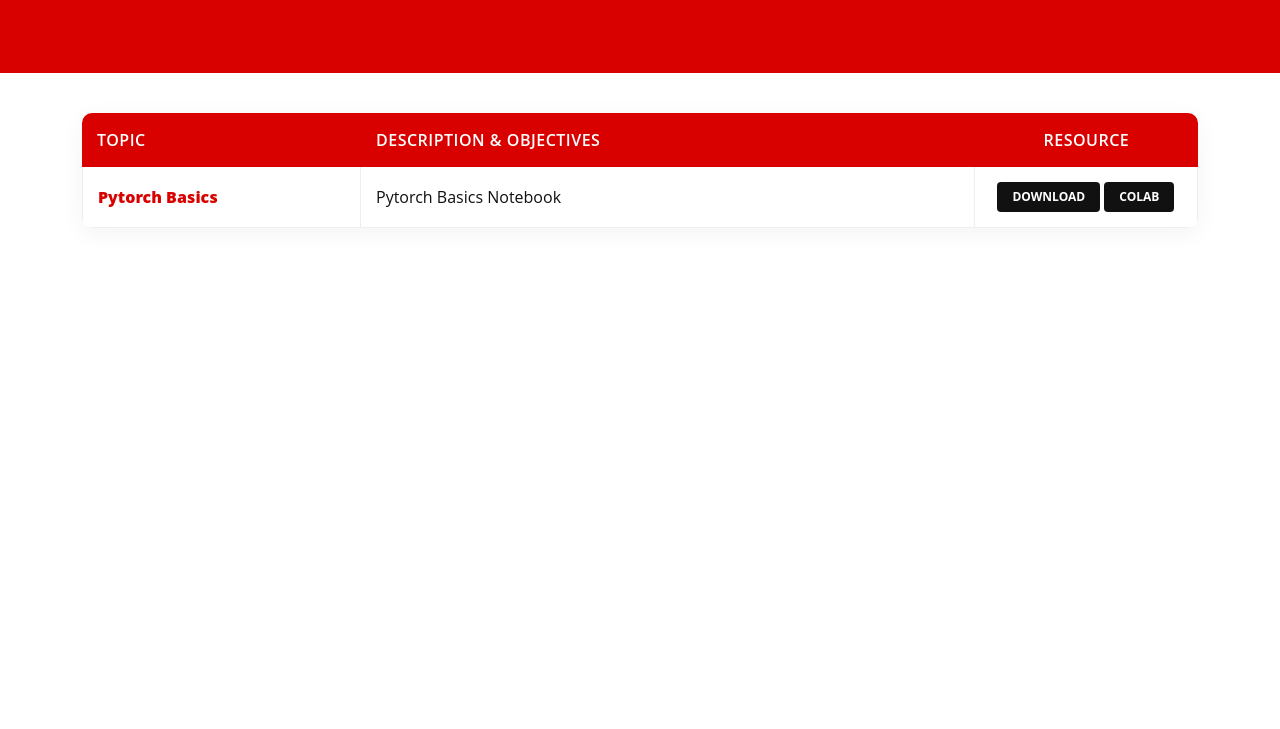
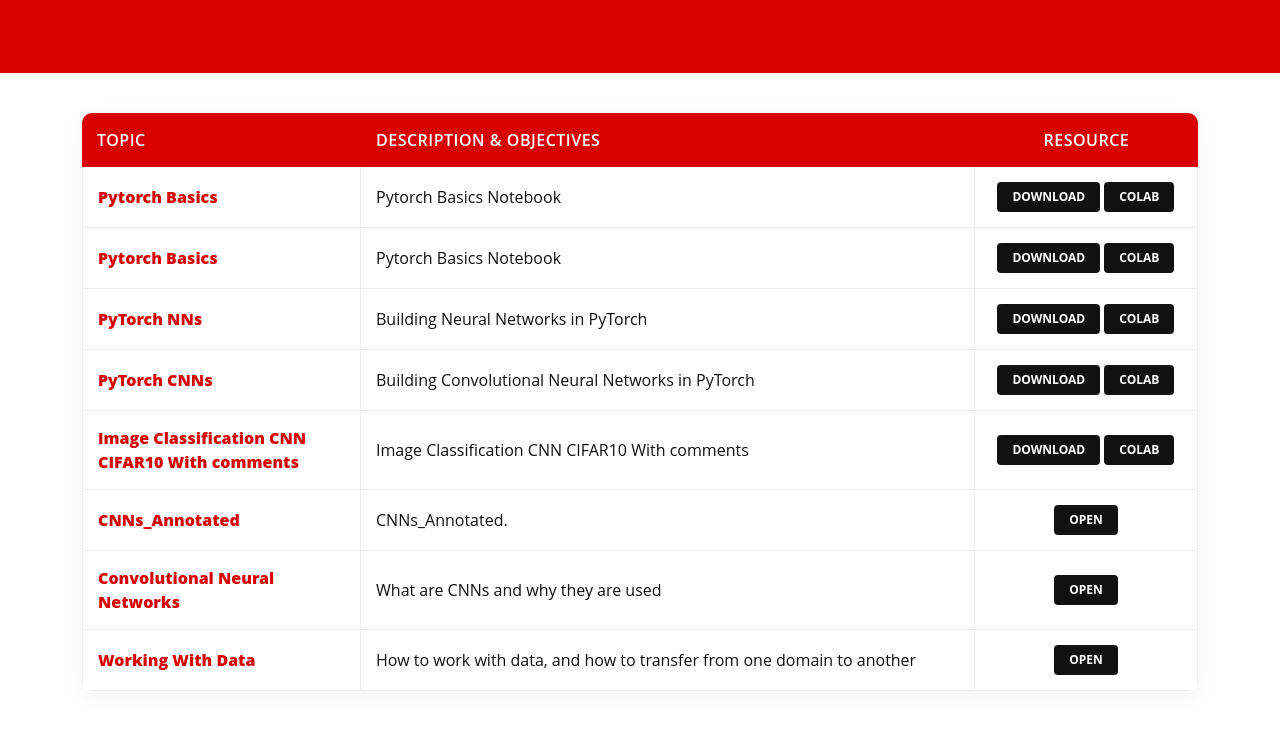
Before and after one commit to KAUST-Academy/ARAMCO_Training_2025_Intro_To_AI, a plain HTML site: page day2.html in a window 1280 px wide. Shown: the part 205-934 px from the top of the page. Before the commit the page ends 800 px from the top, so only its background shows below. Drawn offline with Linux system fonts and the light colour scheme.

Commit message:
Add Day 2 CNN and Linear NN labs and slides

```diff
--- a/day2.html
+++ b/day2.html
@@ -60,6 +60,69 @@
                   class="table-btn">Colab</a>
               </td>
             </tr>
+            <tr>
+              <td><strong>Pytorch Basics</strong></td>
+              <td>Pytorch Basics Notebook<br></td>
+              <td class="text-center">
+                <a href="https://github.com/KAUST-Academy/ARAMCO_Training_2025_Intro_To_AI/raw/main/Labs/Day_2/Pytorch_Basics.ipynb"
+                  class="table-btn" download>Download</a>
+                <a href="https://colab.research.google.com/github/KAUST-Academy/ARAMCO_Training_2025_Intro_To_AI/blob/main/Labs/Day_2/Pytorch_Basics.ipynb"
+                  class="table-btn">Colab</a>
+              </td>
+            </tr>
+            <tr>
+              <td><strong>PyTorch NNs</strong></td>
+              <td>Building Neural Networks in PyTorch<br></td>
+              <td class="text-center">
+                <a href="https://github.com/KAUST-Academy/ARAMCO_Training_2025_Intro_To_AI/raw/main/Labs/Day_2/InClassCodeDay2LinearNNs.ipynb"
+                  class="table-btn" download>Download</a>
+                <a href="https://colab.research.google.com/github/KAUST-Academy/ARAMCO_Training_2025_Intro_To_AI/blob/main/Labs/Day_2/InClassCodeDay2LinearNNs.ipynb"
+                  class="table-btn">Colab</a>
+              </td>
+            </tr>
+
+
+            <tr>
+              <td><strong>PyTorch CNNs</strong></td>
+              <td>Building Convolutional Neural Networks in PyTorch<br></td>
+              <td class="text-center">
+                <a href="https://github.com/KAUST-Academy/ARAMCO_Training_2025_Intro_To_AI/raw/main/Labs/Day_2/InClassCodeDay2CNNs.ipynb"
+                  class="table-btn" download>Download</a>
+                <a href="https://colab.research.google.com/github/KAUST-Academy/ARAMCO_Training_2025_Intro_To_AI/blob/main/Labs/Day_2/InClassCodeDay2CNNs.ipynb"
+                  class="table-btn">Colab</a>
+              </td>
+            </tr>
+
+
+            <tr>
+              <td><strong>Image Classification CNN CIFAR10 With comments</strong></td>
+              <td>Image Classification CNN CIFAR10 With comments<br></td>
+              <td class="text-center">
+                <a href="https://github.com/KAUST-Academy/ARAMCO_Training_2025_Intro_To_AI/raw/main/Labs/Day_2/Image_Classification_CNN_CIFAR10.ipynb"
+                  class="table-btn" download>Download</a>
+                <a href="https://colab.research.google.com/github/KAUST-Academy/ARAMCO_Training_2025_Intro_To_AI/blob/main/Labs/Day_2/Image_Classification_CNN_CIFAR10.ipynb"
+                  class="table-btn">Colab</a>
+              </td>
+            </tr>
+
+            <tr>
+              <td><strong>CNNs_Annotated</strong></td>
+              <td>CNNs_Annotated.<br></td>
+              <td class="text-center"><a href="./Slides/Day_2/CNNs_Annotated.pdf" class="table-btn">Open</a></td>
+            </tr>
+
+            <tr>
+              <td><strong>Convolutional Neural Networks</strong></td>
+              <td>What are CNNs and why they are used<br></td>
+              <td class="text-center"><a href="./Slides/Day_2/CNNs.pdf" class="table-btn">Open</a></td>
+            </tr>
+
+
+            <tr>
+              <td><strong>Working With Data</strong></td>
+              <td>How to work with data, and how to transfer from one domain to another<br></td>
+              <td class="text-center"><a href="./Slides/Day_2/Working_With_Data.pdf" class="table-btn">Open</a></td>
+            </tr>
           </tbody>
         </table>
       </div>
```
Also changed, not shown: 5 other files.
